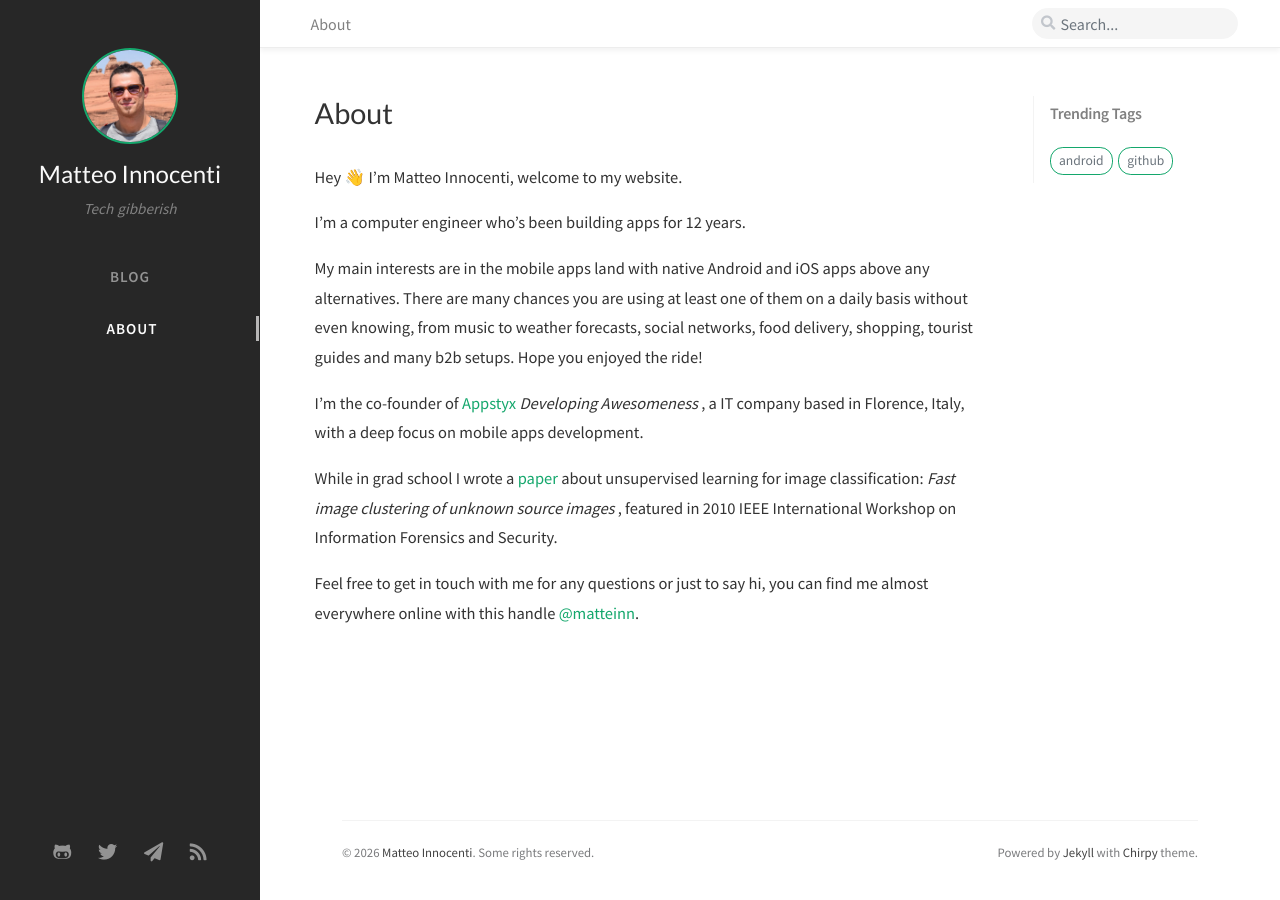
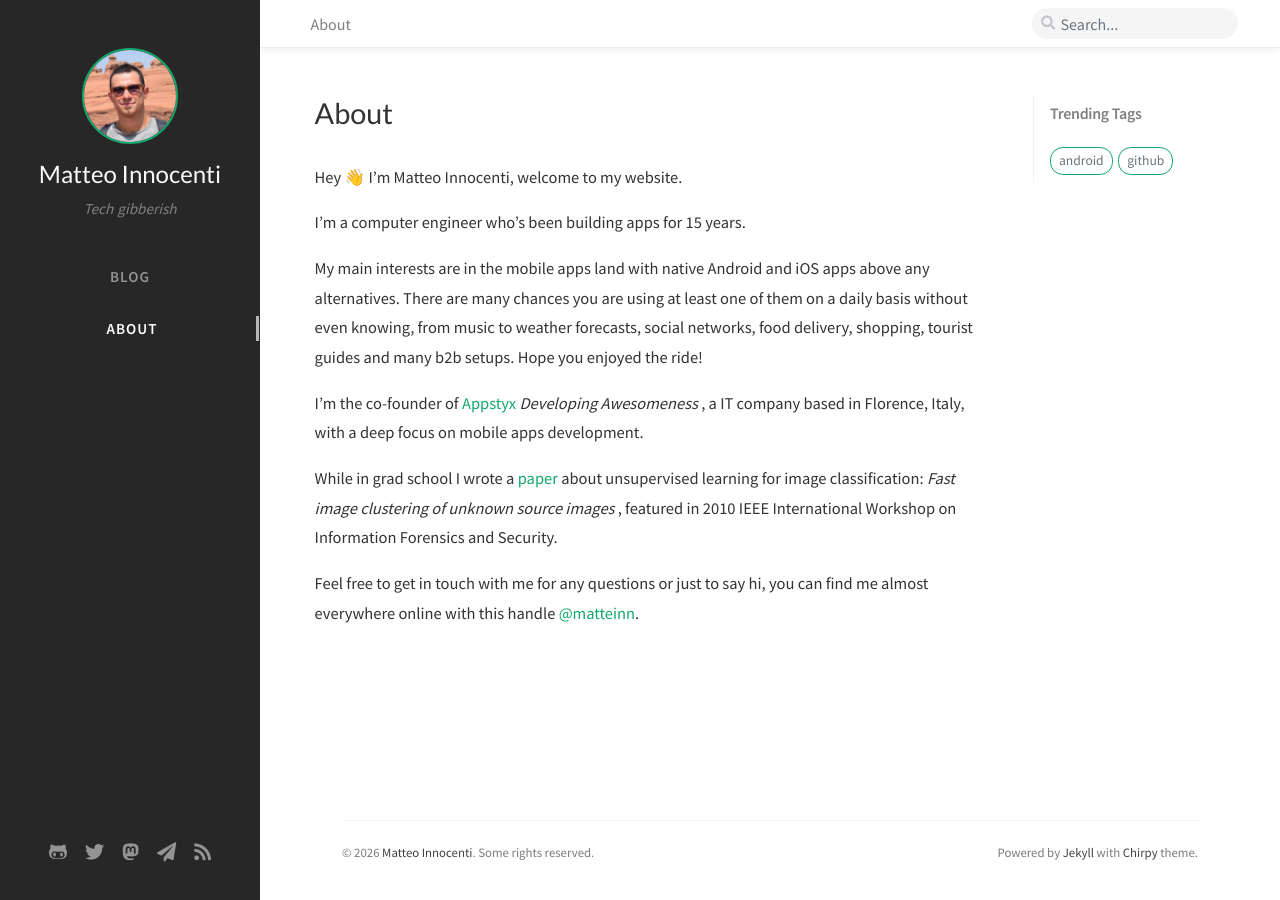
Before and after one commit to matteinn/matteinn.github.io, a Jekyll site: the page built from tabs/about.md, in a window 1280 px wide. Built offline with Jekyll 4.4.1, drawn with Linux system fonts in a browser that asks for light colours; nearby versions of some CDN libraries; comment, search, counter and statistics services are not loaded.

Commit message:
feat: updated about page, added mastodon contact

```diff
--- a/tabs/about.md
+++ b/tabs/about.md
@@ -4,7 +4,7 @@ title: About
 
 Hey 👋 I'm Matteo Innocenti, welcome to my website.
 
-I'm a computer engineer who's been building apps for 12 years.
+I'm a computer engineer who's been building apps for 15 years.
 
 My main interests are in the mobile apps land with native Android and iOS apps above any alternatives.
 There are many chances you are using at least one of them on a daily basis without even knowing, from music to weather forecasts, social networks, food delivery, shopping, tourist guides and many b2b setups. Hope you enjoyed the ride!
```
Also changed, not shown: _data/contact.yml (+4 -4 lines).
